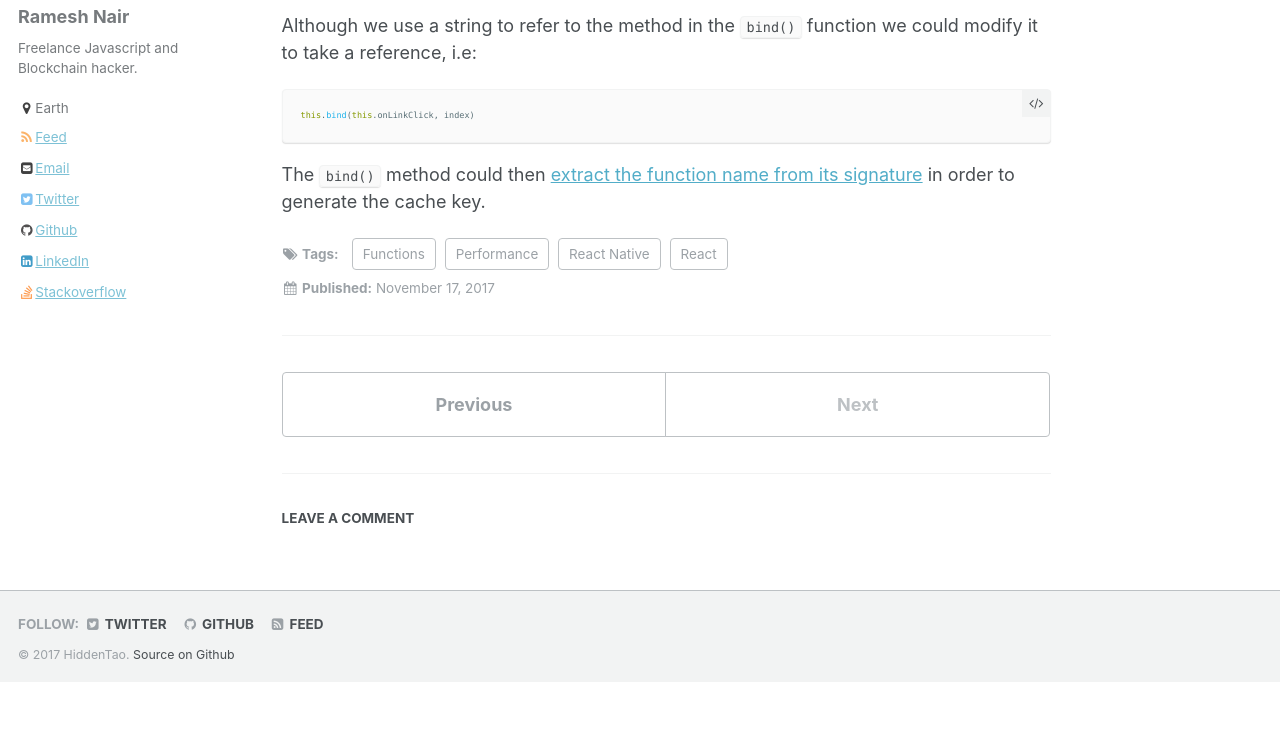
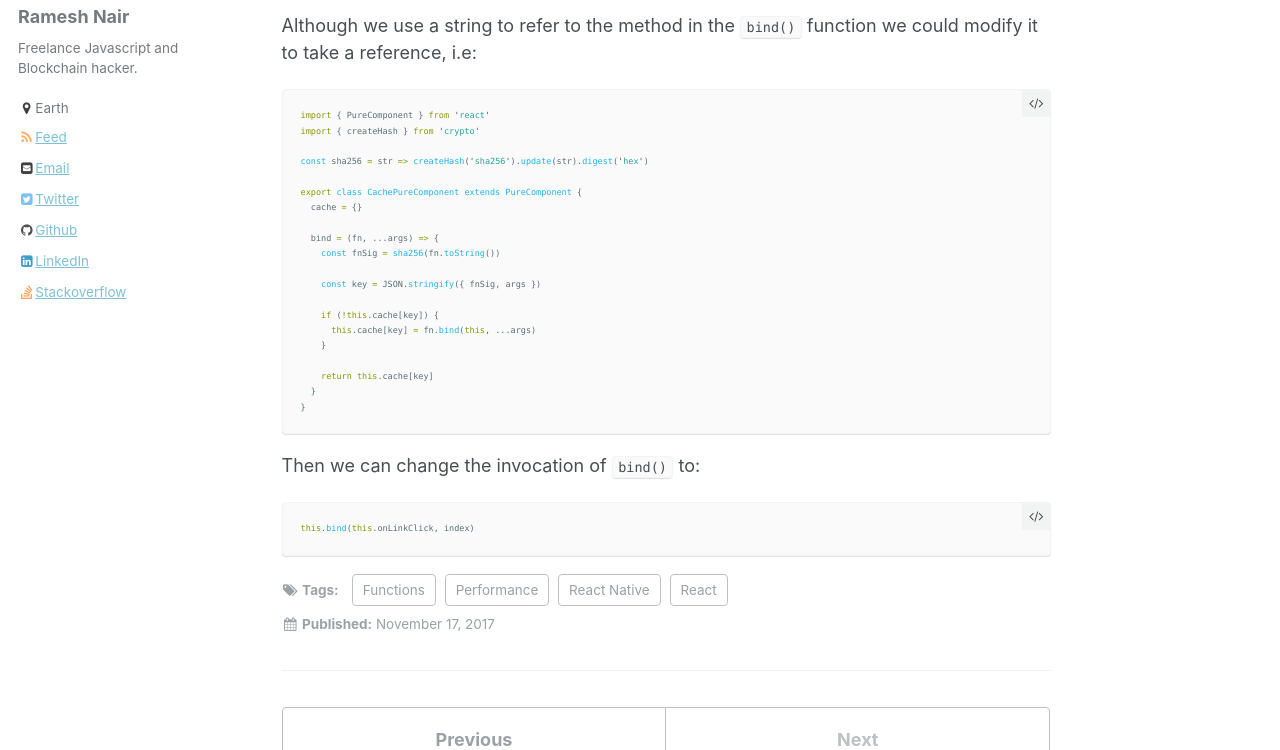
Before and after one commit to hiddentao/hiddentao.com, a Jekyll site: the page built from _posts/2017-11-16-react-cached-function-binding-for-efficient-props.md, in a window 1280 px wide and 900 px high, scrolled down 3449 px, cut to the strip 150-900 px from the top of the window. Built offline with Jekyll 4.4.1, drawn with Linux system fonts in a browser that asks for light colours; comment, search, counter and statistics services are not loaded; before the commit the page ends 4281 px from its top, so only the background shows below that.

Commit message:
add how to do reference based binding

````diff
--- a/_posts/2017-11-16-react-cached-function-binding-for-efficient-props.md
+++ b/_posts/2017-11-16-react-cached-function-binding-for-efficient-props.md
@@ -201,8 +201,30 @@ Although we use a string to refer to the method in the `bind()` function we
 could modify it to take a reference, i.e:
 
 ```js
+import { PureComponent } from 'react'
+import { createHash } from 'crypto'
+
+const sha256 = str => createHash('sha256').update(str).digest('hex')
+
+export class CachePureComponent extends PureComponent {
+  cache = {}
+
+  bind = (fn, ...args) => {
+    const fnSig = sha256(fn.toString())
+
+    const key = JSON.stringify({ fnSig, args })
+
+    if (!this.cache[key]) {
+      this.cache[key] = fn.bind(this, ...args)
+    }
+
+    return this.cache[key]
+  }
+}
+```
+
+Then we can change the invocation of `bind()` to:
+
+```js
 this.bind(this.onLinkClick, index)
 ```
-
-The `bind()` method could then [extract the function name from its signature](https://developer.mozilla.org/en-US/docs/Web/JavaScript/Reference/Global_Objects/Function/toString) in
-order to generate the cache key.
````
